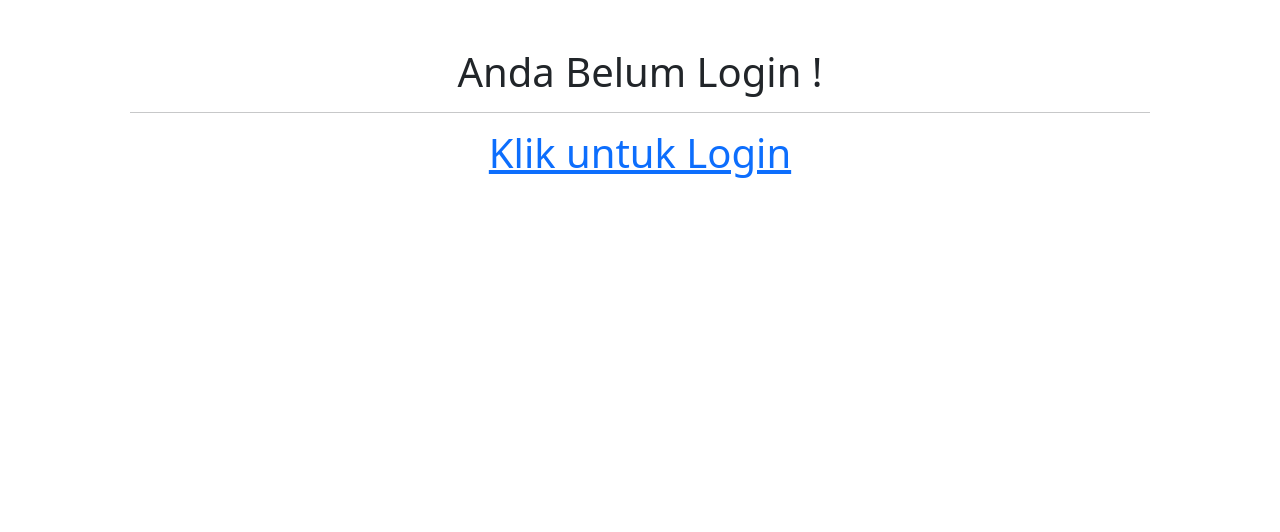
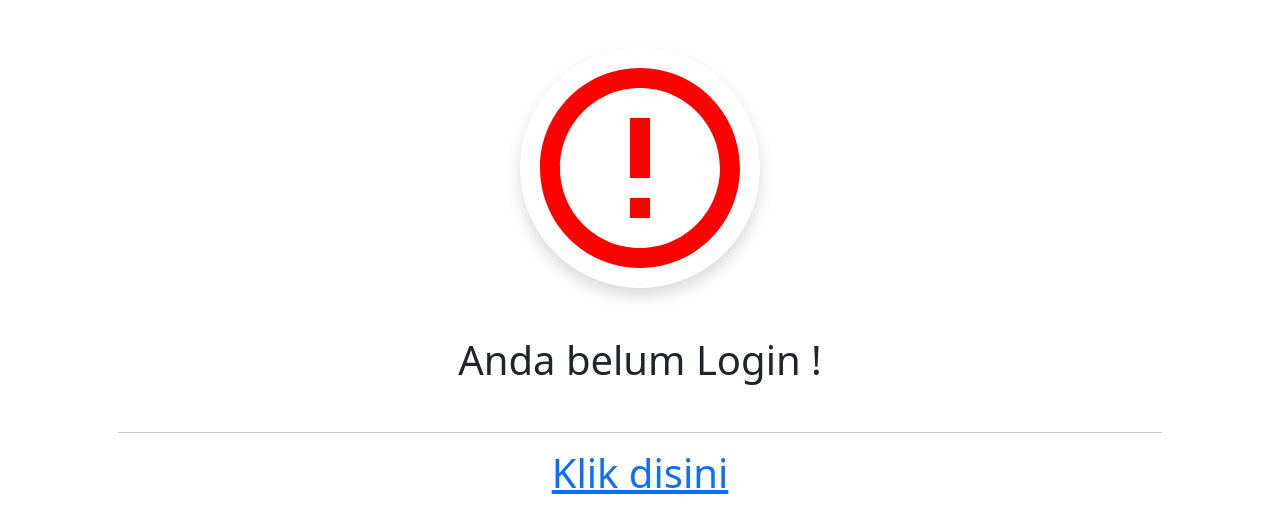
Before and after one commit to Bantas93/pos-e, a React (Create React App) app: page /Dashboard in a window 1280 px wide. Shown: the top 532 px of the page. Built offline with nearby package versions, Linux system fonts and the light colour scheme.

Commit message:
Menambahkan rute jika Url Not Found

```diff
--- a/src/App.js
+++ b/src/App.js
@@ -1,6 +1,7 @@
 import { BrowserRouter as Router, Routes, Route } from "react-router-dom";
 import Login from "./components/Login";
 import NotLogin from "./components/NotLogin";
+import NotFound from "./components/NotFound";
 import Dashboard from "./components/Dashboard";
 import User from "./components/User";
 import UpdateUser from "./components/UpdateUser";
@@ -29,6 +30,7 @@ function App() {
           <Route path="/Tagihan" element={<Tagihan />} />
           <Route path="/TambahTagihan" element={<TambahTagihan />} />
           <Route path="/UpdateTagihan" element={<UpdateTagihan />} />
+          <Route path="*" element={<NotFound />} />
         </Routes>
       </>
     </Router>
--- a/src/Components/Dashboard.js
+++ b/src/Components/Dashboard.js
@@ -63,13 +63,15 @@ const Dashboard = () => {
       </Navbar>
 
       <div className="container">
-        <div className="d-flex justify-content-center align-items-center mt-5">
+        <div className="d-flex flex-column justify-content-center align-items-center mt-5">
           <h3 className="text-center" style={{ fontSize: "3Rem" }}>
             Wellcome Back,
+          </h3>
+          <div className="d-flex jusstify-content-center align-items-center">
             <Card className="mt-5 p-5 shadow">
-              <h1 style={{ fontSize: "10Rem" }}>{handleLogin} !!</h1>
+              <h1 style={{ fontSize: "5Rem" }}>{handleLogin}</h1>
             </Card>
-          </h3>
+          </div>
         </div>
       </div>
     </>
--- /dev/null
+++ b/src/Components/NotFound.js
@@ -0,0 +1,25 @@
+import { MdErrorOutline } from "react-icons/md";
+
+const NotFound = () => {
+  return (
+    <div className="container p-5">
+      <div
+        style={{
+          fontSize: "15Rem",
+          justifyContent: "center",
+          alignItems: "center",
+          display: "flex",
+          color: "red",
+        }}
+      >
+        <MdErrorOutline className="shadow" style={{ borderRadius: "100%" }} />
+      </div>
+
+      <h1 className="text-center m-5">Halaman tidak ditemukan !</h1>
+      <hr></hr>
+      <h1 className="text-center">Periksa Url !</h1>
+    </div>
+  );
+};
+
+export default NotFound;
--- a/src/Components/NotLogin.js
+++ b/src/Components/NotLogin.js
@@ -1,12 +1,26 @@
+import { MdErrorOutline } from "react-icons/md";
 import { Link } from "react-router-dom";
 
 const NotLogin = () => {
   return (
-    <div className="container">
-      <h1 className="text-center m-5">
-        Anda Belum Login !<hr></hr>
-        <Link to="/">Klik untuk Login</Link>
-      </h1>
+    <div className="container p-5">
+      <div
+        style={{
+          fontSize: "15Rem",
+          justifyContent: "center",
+          alignItems: "center",
+          display: "flex",
+          color: "red",
+        }}
+      >
+        <MdErrorOutline className="shadow" style={{ borderRadius: "100%" }} />
+      </div>
+
+      <h1 className="text-center m-5">Anda belum Login !</h1>
+      <hr></hr>
+      <Link to="/" className="text-center">
+        <h1>Klik disini</h1>
+      </Link>
     </div>
   );
 };
```
Also changed, not shown: 1 other file (tests, documents, lock files or other folders).
